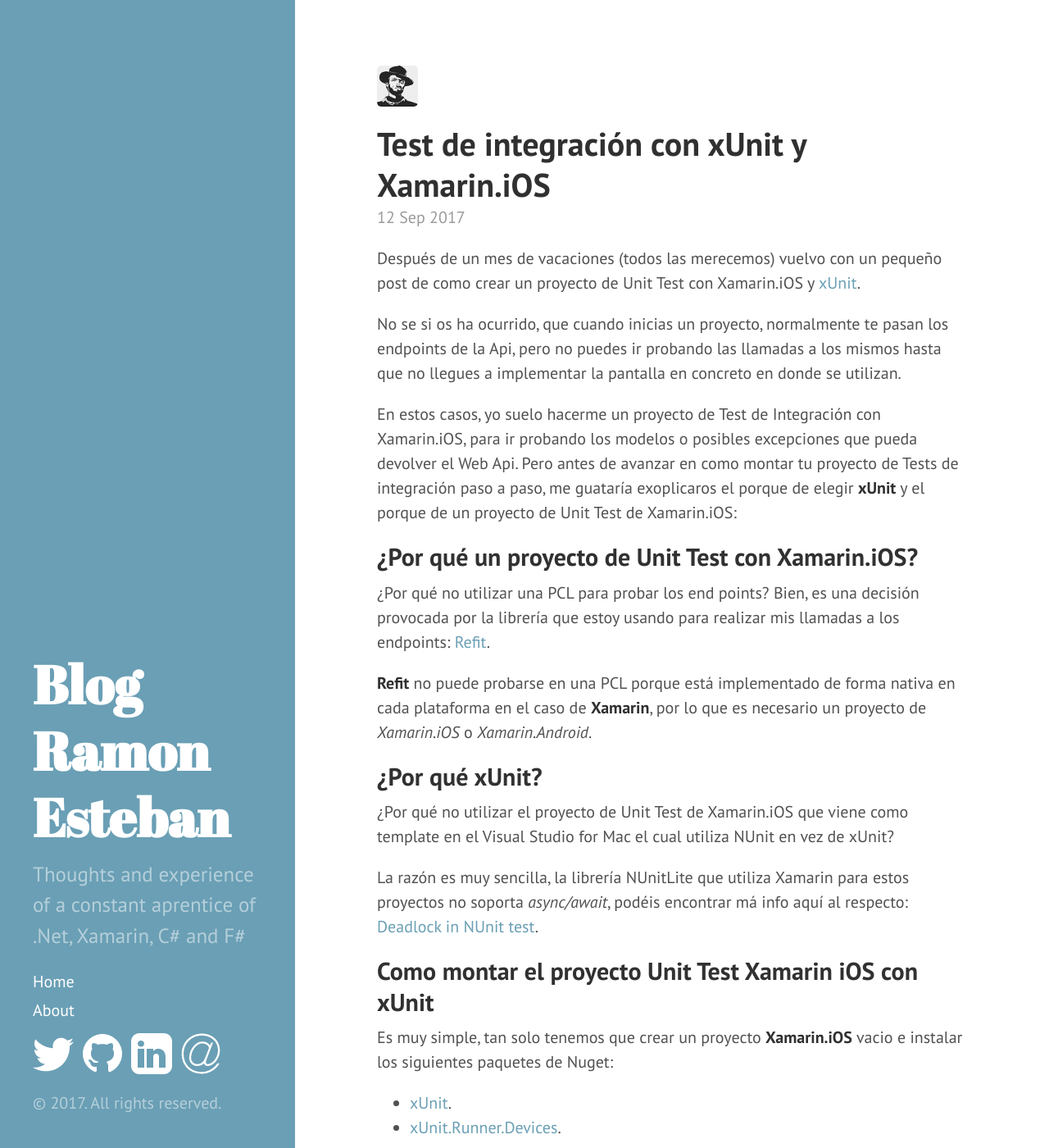
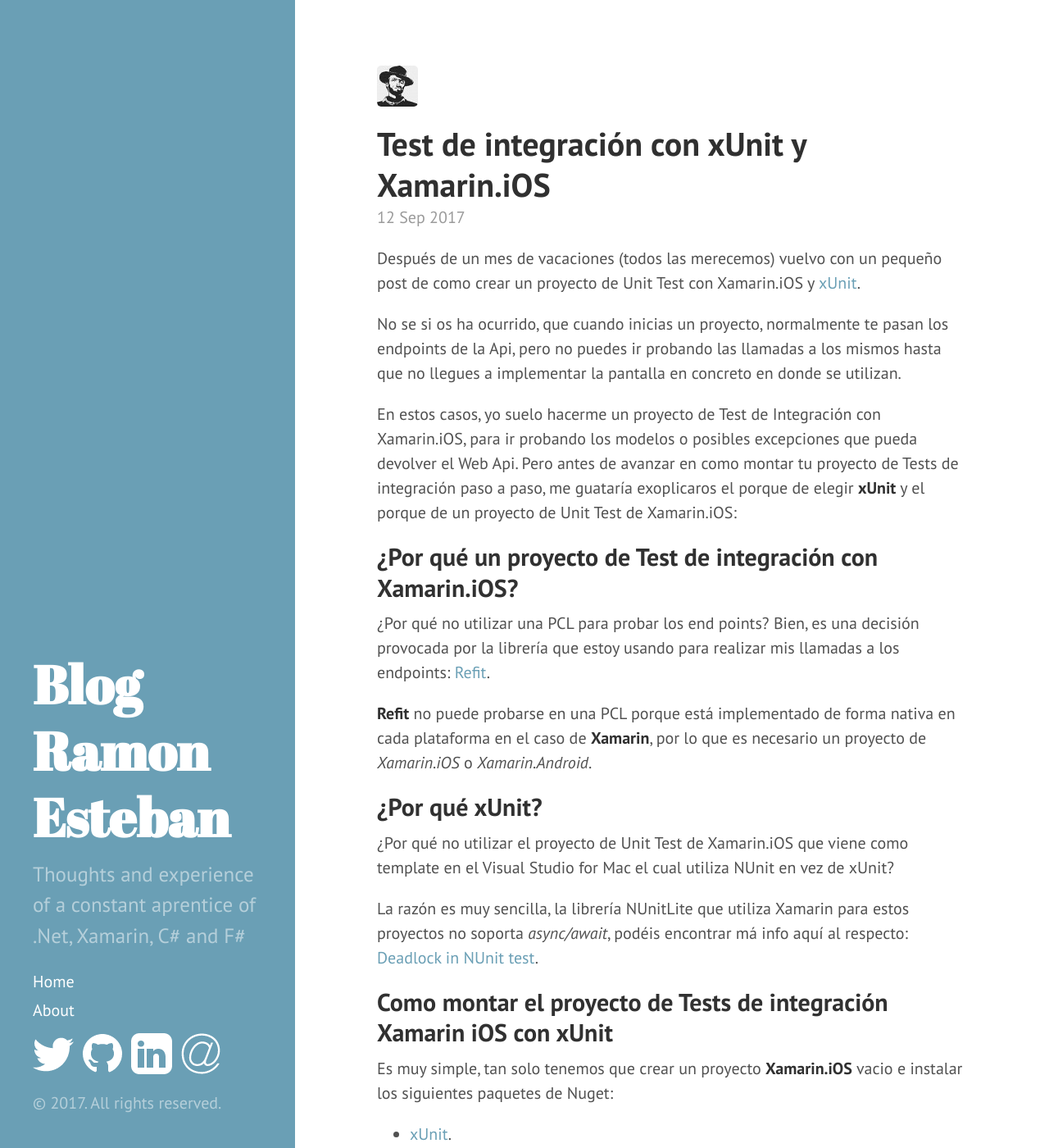
Before and after one commit to ramonesteban78/ramonesteban78.github.io, a Jekyll site: the page built from _posts/2017-09-12-xunit-xamarin-ios.md, in a window 1280 px wide and 1400 px high. Shown: the whole window at 82% size. Built offline with Jekyll 4.4.1, drawn with Linux system fonts in a browser that asks for light colours; comment, search, counter and statistics services are not loaded.

Commit message:
Correcciones

```diff
--- a/_posts/2017-09-12-xunit-xamarin-ios.md
+++ b/_posts/2017-09-12-xunit-xamarin-ios.md
@@ -10,7 +10,7 @@
 
 En estos casos, yo suelo hacerme un proyecto de Test de Integración con Xamarin.iOS, para ir probando los modelos o posibles excepciones que pueda devolver el Web Api. Pero antes de avanzar en como montar tu proyecto de Tests de integración paso a paso, me guataría exoplicaros el porque de elegir **xUnit** y el porque de un proyecto de Unit Test de Xamarin.iOS:
 
-## ¿Por qué un proyecto de Unit Test con Xamarin.iOS?
+## ¿Por qué un proyecto de Test de integración con Xamarin.iOS?
 
 ¿Por qué no utilizar una PCL para probar los end points? Bien, es una decisión provocada por la librería que estoy usando para realizar mis llamadas a los endpoints: [Refit](https://github.com/paulcbetts/refit){:target="_blank"}.
 
@@ -22,7 +22,7 @@
 
 La razón es muy sencilla, la librería NUnitLite que utiliza Xamarin para estos proyectos no soporta *async/await*, podéis encontrar má info aquí al respecto: [Deadlock in NUnit test](https://forums.xamarin.com/discussion/14175/deadlock-in-nunit-test){:target="_blank"}.
 
-## Como montar el proyecto Unit Test Xamarin iOS con xUnit
+## Como montar el proyecto de Tests de integración Xamarin iOS con xUnit
 
 Es muy simple, tan solo tenemos que crear un proyecto **Xamarin.iOS** vacio e instalar los siguientes paquetes de Nuget:
 
```
